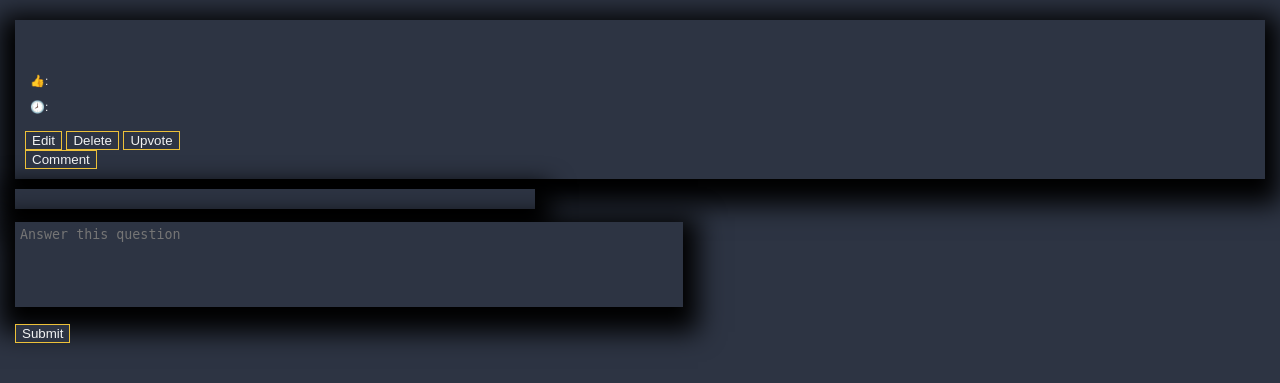
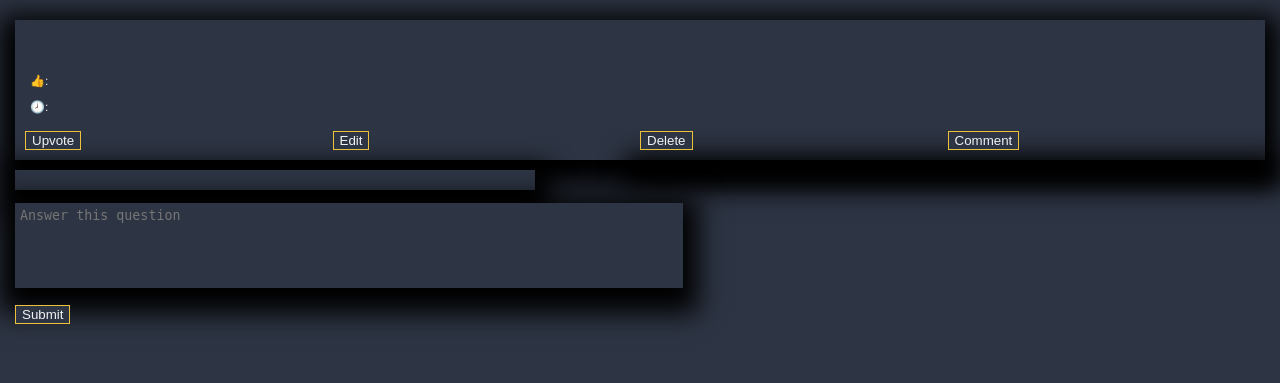
Before and after one commit to zoltanMaroti/askm8, a Flask app: template templates/question.html in a window 1280 px wide. Shown: the part 121-504 px from the top of the page. Run offline with Flask 2, Linux system fonts and the light colour scheme; the template is opened without the code that fills it, so the values that code supplies are empty.

Commit message:
Upvote default now 0, css update to some page, fixed direction of answers n comments

```diff
--- a/app.py
+++ b/app.py
@@ -51,7 +51,7 @@ def add_question():
         new_question = {
             'submission_time': datetime.now().strftime('%Y-%m-%d %H:%M:%S'),
             'view_number': 0,
-            'vote_number': 1,  # TODO add vote_number counting
+            'vote_number': 0,
             'title': request.form['title'],
             'message': request.form['message']
         }
--- a/data_manager.py
+++ b/data_manager.py
@@ -25,7 +25,7 @@ def sort_questions(cursor, selection, order):
 def get_answers(cursor):
     cursor.execute("""
                    SELECT * FROM answer
-                   ORDER BY submission_time DESC;
+                   ORDER BY submission_time ASC;
                    """)
     answers = cursor.fetchall()
     return answers
@@ -35,7 +35,7 @@ def get_answers(cursor):
 def get_comments(cursor):
     cursor.execute("""
                     SELECT * FROM comment
-                    ORDER BY submission_time DESC;
+                    ORDER BY submission_time ASC;
                     """)
     comments = cursor.fetchall()
     return comments
--- a/static/theme1.css
+++ b/static/theme1.css
@@ -61,6 +61,10 @@ body a, p{
 #logo a{
     font-size: 2em;
     letter-spacing: 3px;
+}
+
+#logo a:hover{
+    color: #edc139;
 }
 
 /*List.html*/
@@ -147,6 +151,23 @@ body a, p{
     font-size: 12px;
 }
 
+#buttons{
+    display: grid;
+    grid-template-columns: 1fr 1fr 1fr 1fr;
+}
+
+#comments{
+    display: grid;
+    box-shadow: 0px 10px 25px 15px black;
+    background-color: #0f1217;
+    width: 50%;
+    float: right;
+}
+
+.comment{
+    padding: 5px 10px;
+}
+
 #answers{
     margin-top: 10px;
     display: grid;
--- a/templates/question.html
+++ b/templates/question.html
@@ -14,24 +14,29 @@
                     <p> &#x1F557;: {{ question.submission_time }}</p>
                 </div>
             </div>
+            <div id="buttons">
+                <div>
+                    <a href="/question/{{ question.id }}/{{ question.vote_number }}"><button type="button", class="button", name="upvote">Upvote</button> </a>
+                </div>
                 <div>
                    <a href="/question/{{question.id}}/edit"><button class="button">Edit</button></a>
+                </div>
+                <div>
                     <a href="/question/{{ question.id }}/delete"><button type="submit" class="button" name="delete">Delete</button></a>
-                <a href="/question/{{ question.id }}/{{ question.vote_number }}"><button type="button", class="button", name="upvote">Upvote</button> </a>
                 </div>
-
                 <div>
                     <a href="/question/{{ question.id }}/new-comment"><button class="button">Comment</button></a>
+                </div>
             </div>
         </div>
         <div id="comments">
             {% for comment in comments %}
                 {% if comment.question_id == question.id %}
                     <div class="comment">
-                        <p class="comment_mssg">
-                            {{ comment.message }}
+                        <p id="comment_mssg">
+                            &#x25B6; {{ comment.message }}
                         </p>
-                        <p class="footer_info">
+                        <p id="footer_info">
                             {{ comment.submission_time }}
                         </p>
                     </div>
```
Lines whose indentation alone changed are shown as unchanged.
